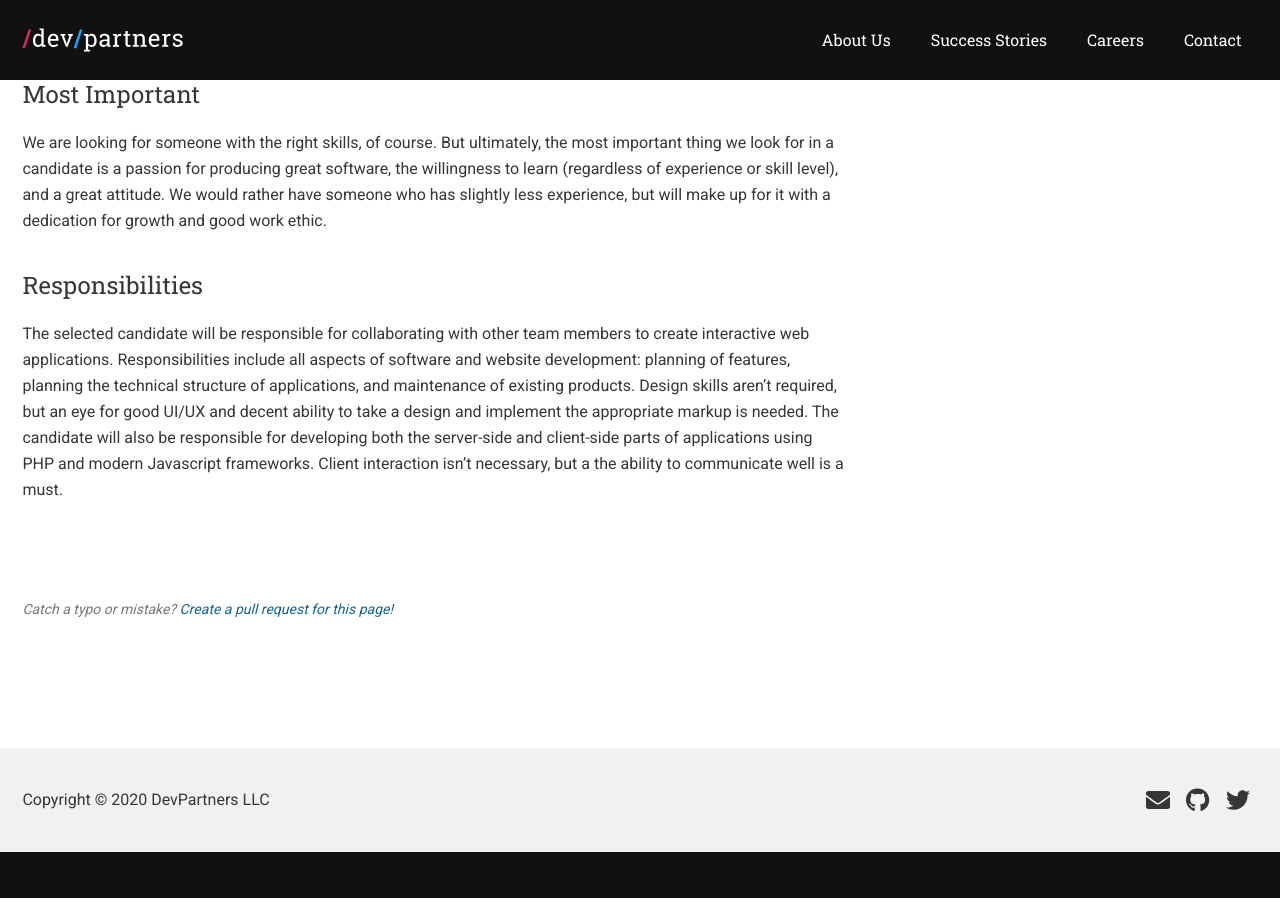
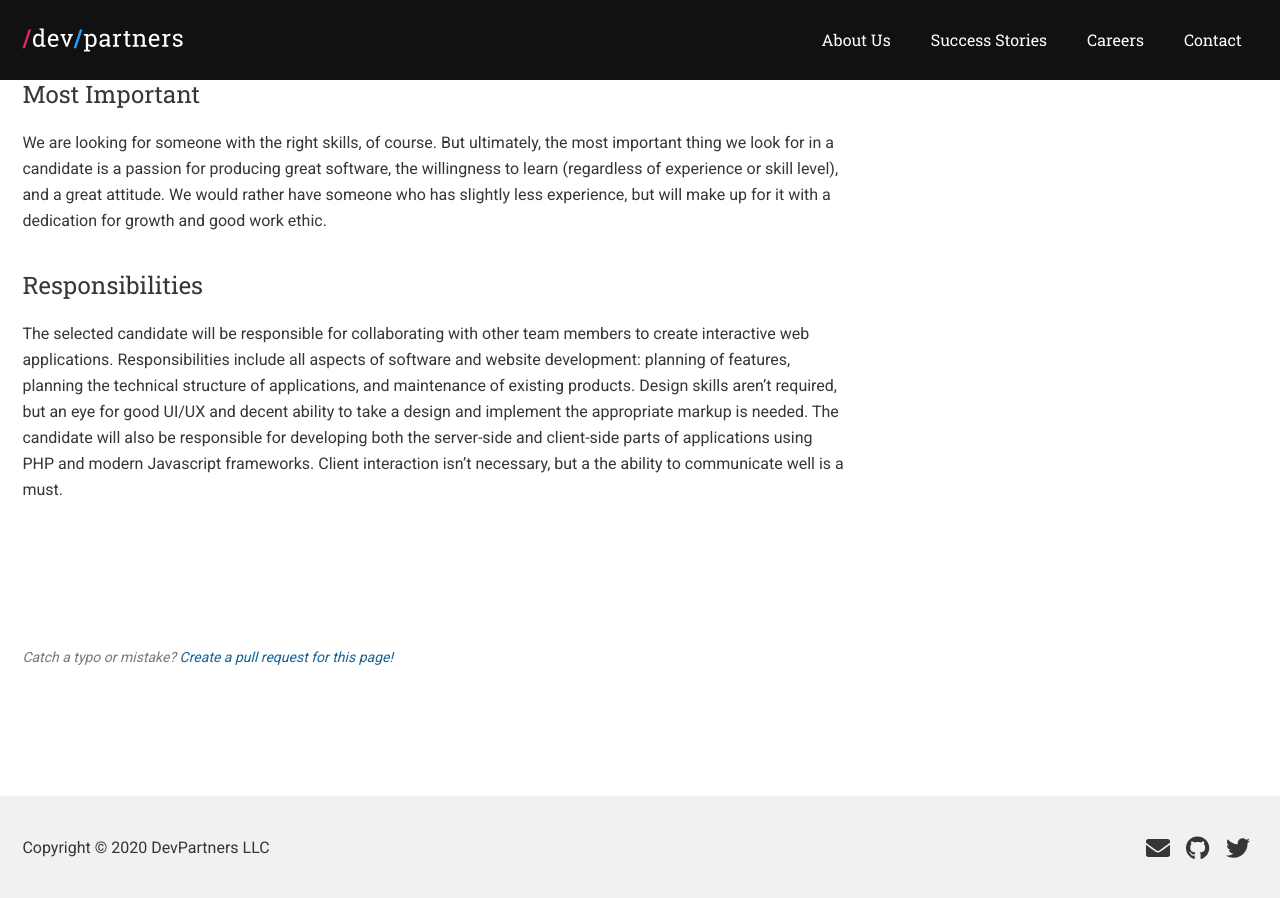
Before and after one commit to dev-partners/devpartners.io, a Jekyll site: the page built from _opportunities/software-developer.md, in a window 1280 px wide and 900 px high, scrolled down 820 px. Built offline with Jekyll 4.4.1, drawn with Linux system fonts in a browser that asks for light colours; before the commit the page ends 1672 px from its top, so only the background shows below that.

Commit message:
Fixing mobile formatting on opportunities layout

```diff
--- a/_layouts/opportunities.html
+++ b/_layouts/opportunities.html
@@ -3,8 +3,8 @@ layout: app
 ---
 
 <div class="bg-white pt-48 pb-32 text-gray-800">
-    <div class="container flex">
-        <div class="lg:w-2/3">
+    <div class="container lg:flex">
+        <div class="lg:w-2/3 mb-12">
             <h1 class="text-4xl font-serif mb-8">
                 <span class="font-sans uppercase text-blue-800 tracking-wider block text-sm">Career Opportunity</span>
                 {{ page.title }}
```
